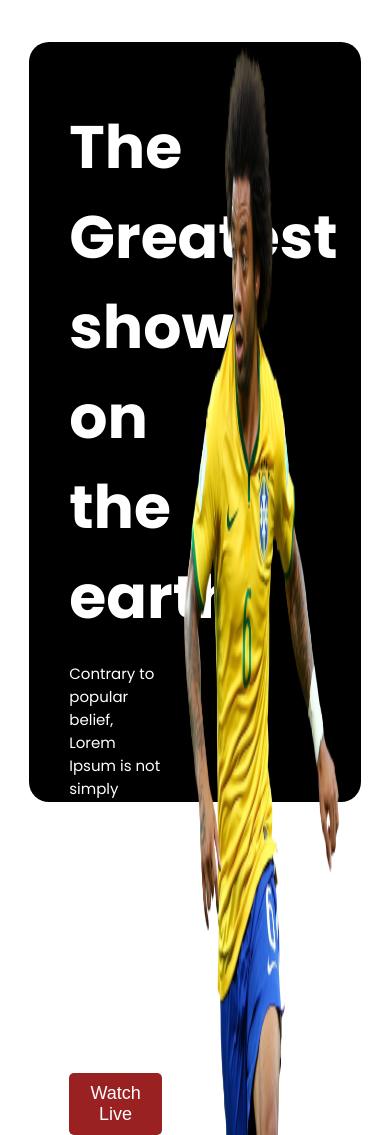
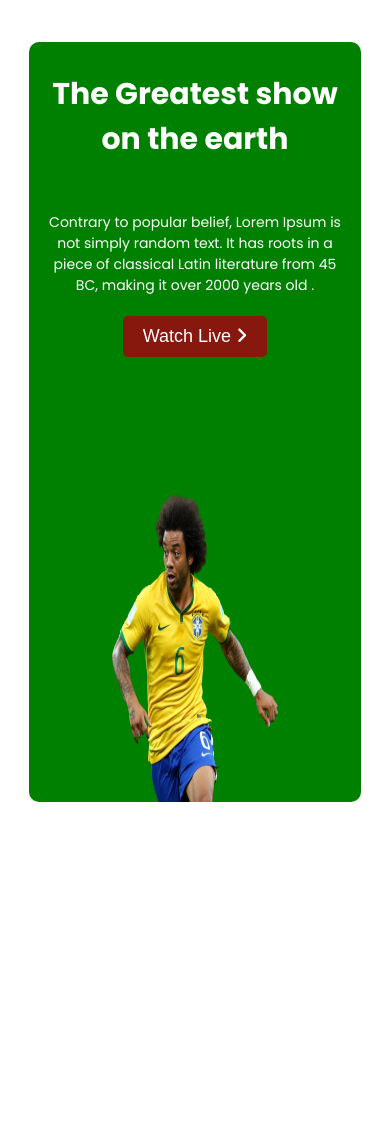
Before and after one commit to Hkm172Cse/assignment-two-programming-hero, a plain HTML site: page index.html in a window 390 px wide. After the commit the page ends 844 px from the top, so only its background shows below. Drawn offline with Linux system fonts and the light colour scheme; a web font is replaced by a local one.

Commit message:
header mobile responsive complite

```diff
--- a/asset/css/responsive.css
+++ b/asset/css/responsive.css
@@ -0,0 +1,52 @@
+/*=========Mobile Responsive Style ===========*/
+@media screen and (max-width: 576px) {
+        .header-content{
+            background:green;
+            color:#fff;
+            border-radius: 10px;
+            height: 90vh;
+            display: flex;
+           flex-wrap: wrap;
+           text-align: center;
+        }
+        .live-btn{
+            margin-left:0;
+        }
+        .header-text h1,
+        .header-text p{
+            margin-bottom: 20px;
+            margin-left:0px;
+        }
+        .header-text h1{
+            font-size:30px;
+            padding:30px 15px;
+        }
+        .header-text p{
+            font-size:14px;
+            padding:0px 15px;
+
+        }
+
+        .header-img{
+            display: flex;
+            justify-content: center;
+            align-items: center;
+            width: 100%;
+        }
+        .header-img > img{
+            width:50%;
+
+        }
+
+  }
+  /* Tablet responsive Style*/
+  @media screen and (min-width: 576px) and (max-width:922px){
+    .header-content{
+        background:rgba(15, 192, 236, 0.774);
+        color:#fff;
+        border-radius: 20px;
+        height: 90vh;
+        display: grid;
+        grid-template-columns: 40% 60%;
+    }
+  }
--- a/index.html
+++ b/index.html
@@ -26,7 +26,7 @@
                         <p>Contrary to popular belief, Lorem Ipsum is not simply
                             random text. It has roots in a piece of classical Latin literature
                             from 45 BC, making it over 2000 years old .</p>
-                        <button class="live-btn">Watch Live</button>
+                        <button class="live-btn">Watch Live  <i class="fa-solid fa-angle-right"></i></button>
                 </div>
                 <div class="header-img">
                     <img src="asset/image/Banner Image.png" alt="">
@@ -34,5 +34,6 @@
             </div>
         </div>
     </header>
+    <script src="https://kit.fontawesome.com/e9bac12a65.js" crossorigin="anonymous"></script>
 </body>
 </html>
```
